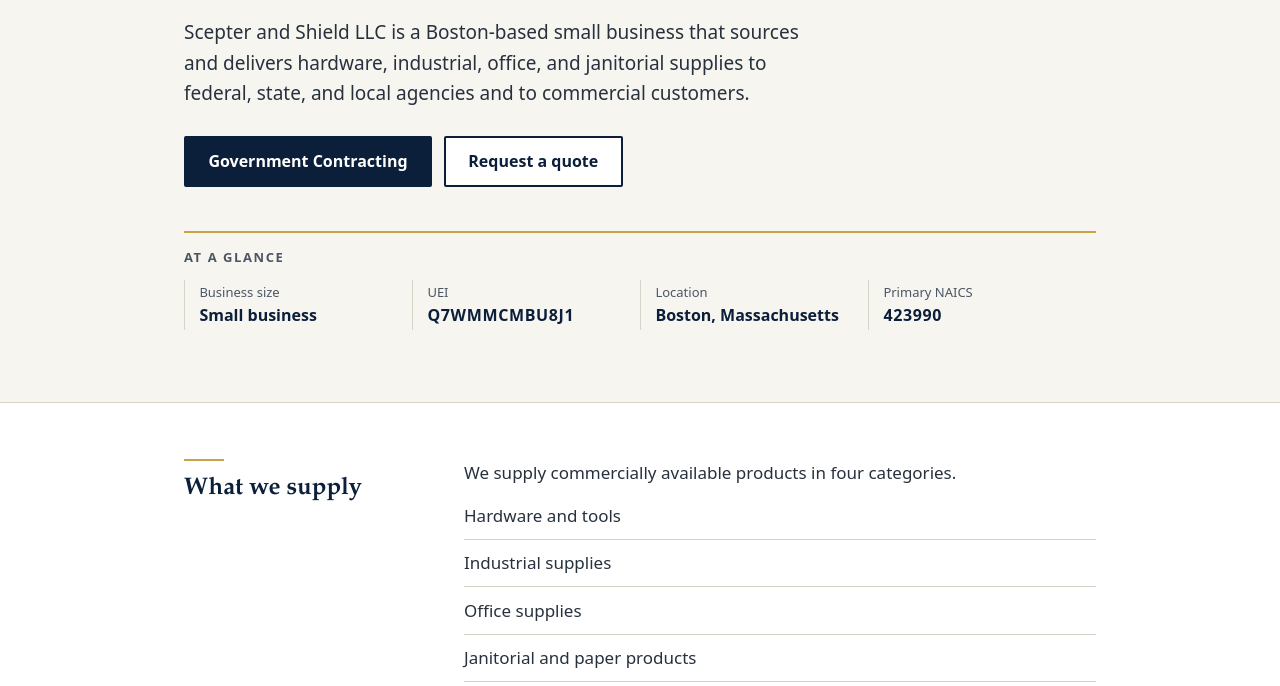
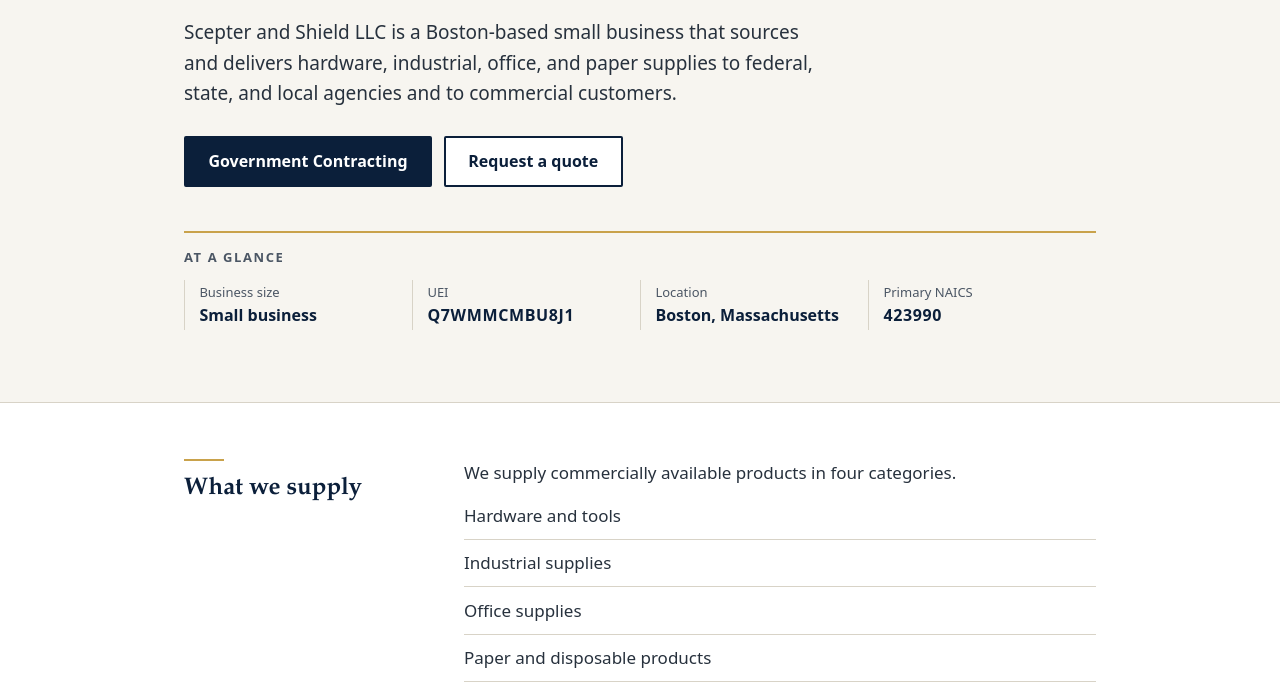
Before and after one commit to DavidMahfar/sceptershield-site, a plain HTML site: page index.html in a window 1280 px wide. Shown: the part 266-952 px from the top of the page. Drawn offline with Linux system fonts and the light colour scheme.

Commit message:
fix: rename janitorial category to paper and disposable products
NAICS 424130 covers paper products, not general janitorial supplies.
Renames the category on the home, Government Contracting, and Products
pages, updates its description, and changes the home intro and page
descriptions to say paper supplies.

```diff
--- a/index.html
+++ b/index.html
@@ -5,12 +5,12 @@
   <meta name="viewport" content="width=device-width, initial-scale=1">
   <meta http-equiv="Content-Security-Policy" content="default-src 'none'; style-src 'self'; img-src 'self'; base-uri 'self'; form-action 'none'">
   <title>Scepter and Shield LLC | Supplies for government and commercial buyers</title>
-  <meta name="description" content="Scepter and Shield LLC is a Boston-based small business that sources and delivers hardware, industrial, office, and janitorial supplies to government agencies and commercial customers. UEI Q7WMMCMBU8J1.">
+  <meta name="description" content="Scepter and Shield LLC is a Boston-based small business that sources and delivers hardware, industrial, office, and paper supplies to government agencies and commercial customers. UEI Q7WMMCMBU8J1.">
   <link rel="canonical" href="https://sceptershield.com/">
   <meta property="og:type" content="website">
   <meta property="og:site_name" content="Scepter and Shield LLC">
   <meta property="og:title" content="Scepter and Shield LLC | Supplies for government and commercial buyers">
-  <meta property="og:description" content="A Boston-based small business that sources and delivers hardware, industrial, office, and janitorial supplies to government agencies and commercial customers.">
+  <meta property="og:description" content="A Boston-based small business that sources and delivers hardware, industrial, office, and paper supplies to government agencies and commercial customers.">
   <meta property="og:url" content="https://sceptershield.com/">
   <meta property="og:locale" content="en_US">
   <meta name="theme-color" content="#0B1F3A">
@@ -55,7 +55,7 @@
     <div class="page-intro">
       <div class="container">
         <h1>Reliable supply for government and commercial buyers.</h1>
-        <p class="lede">Scepter and Shield LLC is a Boston-based small business that sources and delivers hardware, industrial, office, and janitorial supplies to federal, state, and local agencies and to commercial customers.</p>
+        <p class="lede">Scepter and Shield LLC is a Boston-based small business that sources and delivers hardware, industrial, office, and paper supplies to federal, state, and local agencies and to commercial customers.</p>
         <p class="actions">
           <a class="button" href="government/">Government Contracting</a>
           <a class="button button-secondary" href="contact/">Request a quote</a>
@@ -100,7 +100,7 @@
             <li>Hardware and tools</li>
             <li>Industrial supplies</li>
             <li>Office supplies</li>
-            <li>Janitorial and paper products</li>
+            <li>Paper and disposable products</li>
           </ul>
           <p><a href="products/">View product categories</a></p>
         </div>
```
Also changed, not shown: government/index.html (+1 -1 lines), products/index.html (+5 -5 lines).
